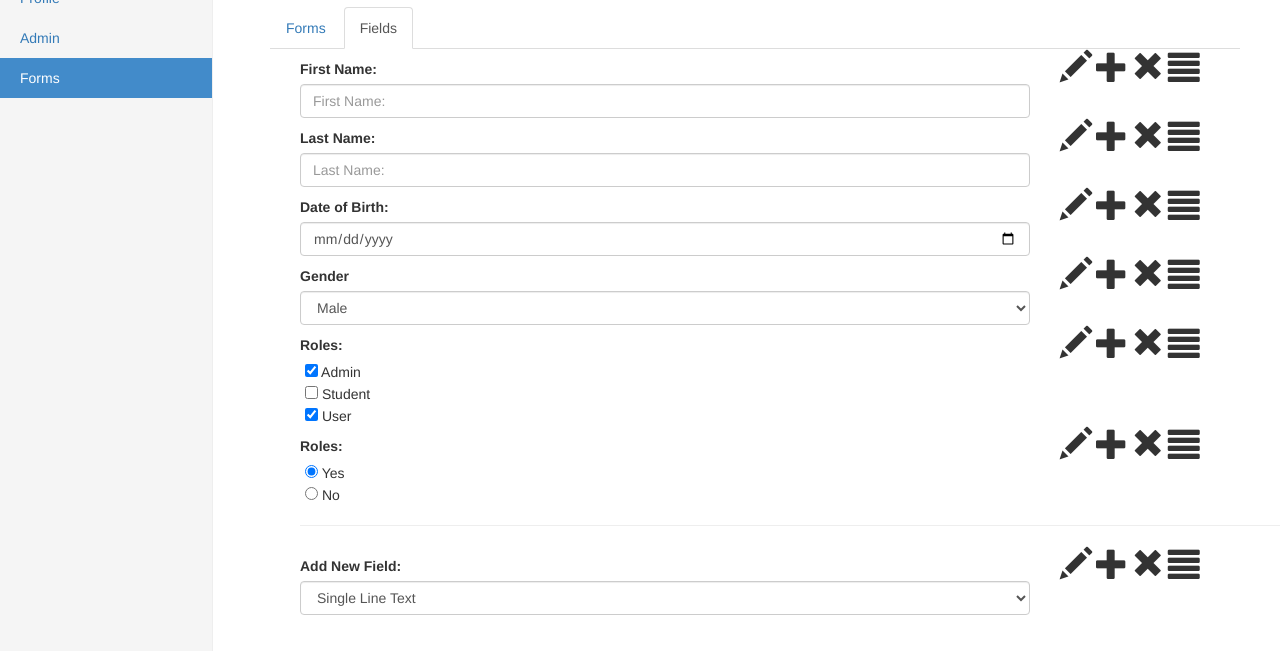
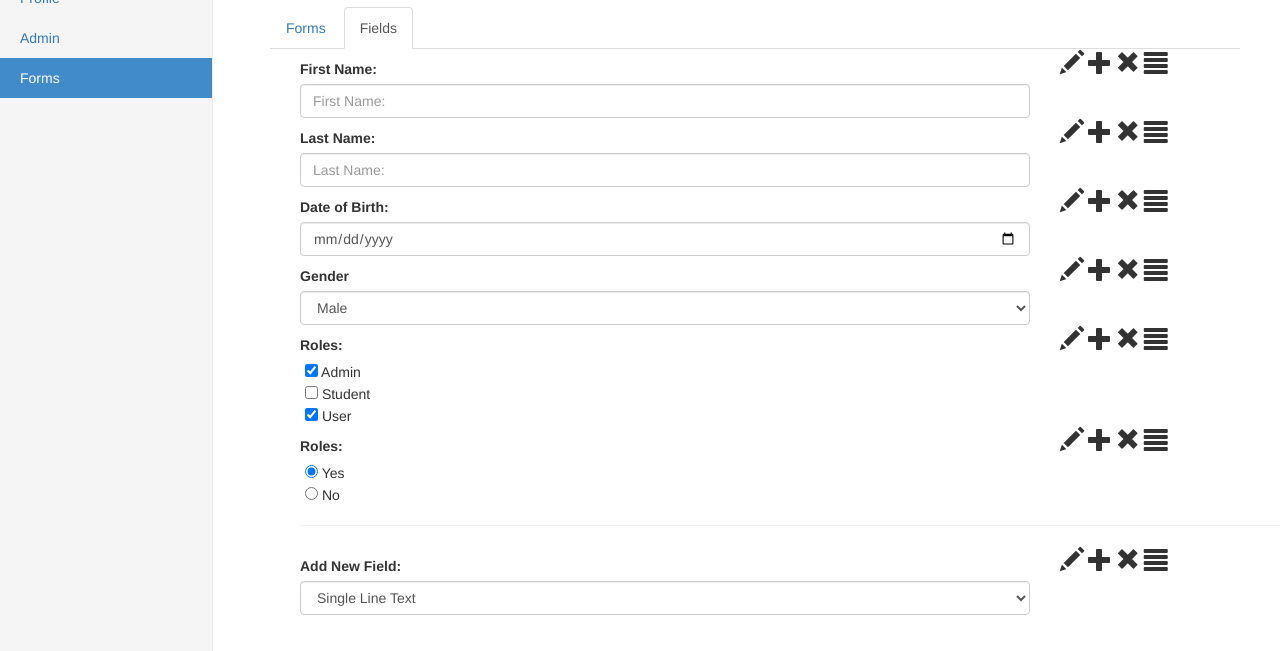
Before and after one commit to nivedita2015/WebDevSpring2016, a website: page public/assignment/form-fields.html in a window 1280 px wide. Shown: the part 133-784 px from the top of the page. Drawn offline with nearby package versions, Linux system fonts and the light colour scheme.

Commit message:
Minor changes

```diff
--- a/public/assignment/dashboard.css
+++ b/public/assignment/dashboard.css
@@ -108,7 +108,7 @@ body {
     border: none;
     padding: 0;
     background: none;
-    font-size: xx-large;
+    font-size: x-large;
 
 
 }
--- a/public/assignment/form-fields.html
+++ b/public/assignment/form-fields.html
@@ -74,7 +74,7 @@
 
                    <div class="col-md-4">
                        <button type="button" class="btn btn-default btn-lg">
-                           <span class="glyphicon glyphicon-pencil" aria-hidden="true"></span>
+                           <span class="glyphicon glyphicon-pencil"></span>
                        </button>
                        <button type="button" class="btn btn-default btn-lg">
                            <span class="glyphicon glyphicon-plus"></span>
```
